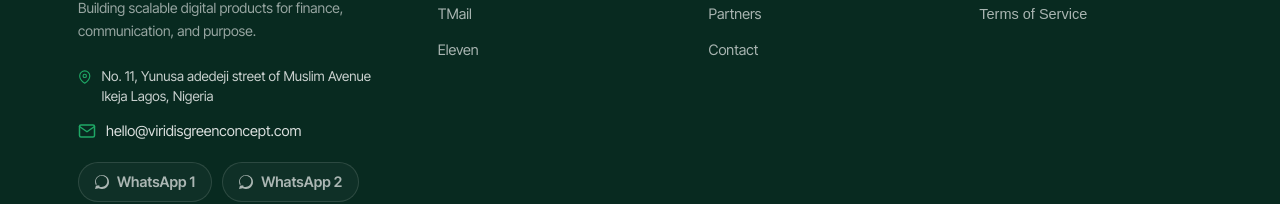
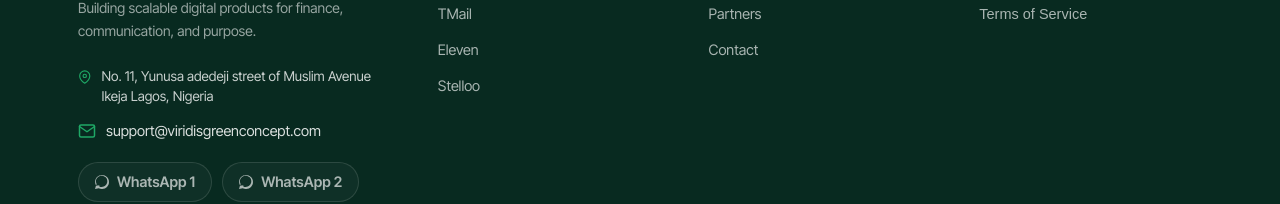
Before and after one commit to onyedikachi1999/Viridis-Green-Concept, a React (Vite) app: page / in a window 1280 px wide. Shown: the part 6305-6509 px from the top of the page. Built offline with nearby package versions, Linux system fonts and the light colour scheme.

Commit message:
Update official email address references to support@viridisgreenconcept.com

```diff
--- a/src/components/Footer.jsx
+++ b/src/components/Footer.jsx
@@ -27,7 +27,7 @@ export default function Footer({ onOpenPrivacy, onOpenTerms }) {
                   <path d="M4 4h16c1.1 0 2 .9 2 2v12c0 1.1-.9 2-2 2H4c-1.1 0-2-.9-2-2V6c0-1.1.9-2 2-2z" />
                   <polyline points="22,6 12,13 2,6" />
                 </svg>
-                <a href="mailto:hello@viridisgreenconcept.com" style={{ color: 'rgba(255, 255, 255, 0.85)' }}>hello@viridisgreenconcept.com</a>
+                <a href="mailto:support@viridisgreenconcept.com" style={{ color: 'rgba(255, 255, 255, 0.85)' }}>support@viridisgreenconcept.com</a>
               </div>
 
               {/* Techy Social and WhatsApp Chips */}
@@ -76,6 +76,7 @@ export default function Footer({ onOpenPrivacy, onOpenTerms }) {
               <li><a href="#products">Buyby</a></li>
               <li><a href="#products">TMail</a></li>
               <li><a href="#products">Eleven</a></li>
+              <li><a href="#products">Stelloo</a></li>
             </ul>
           </div>
           <div>
```
Also changed, not shown: 1 other file (tests, documents, lock files or other folders).
